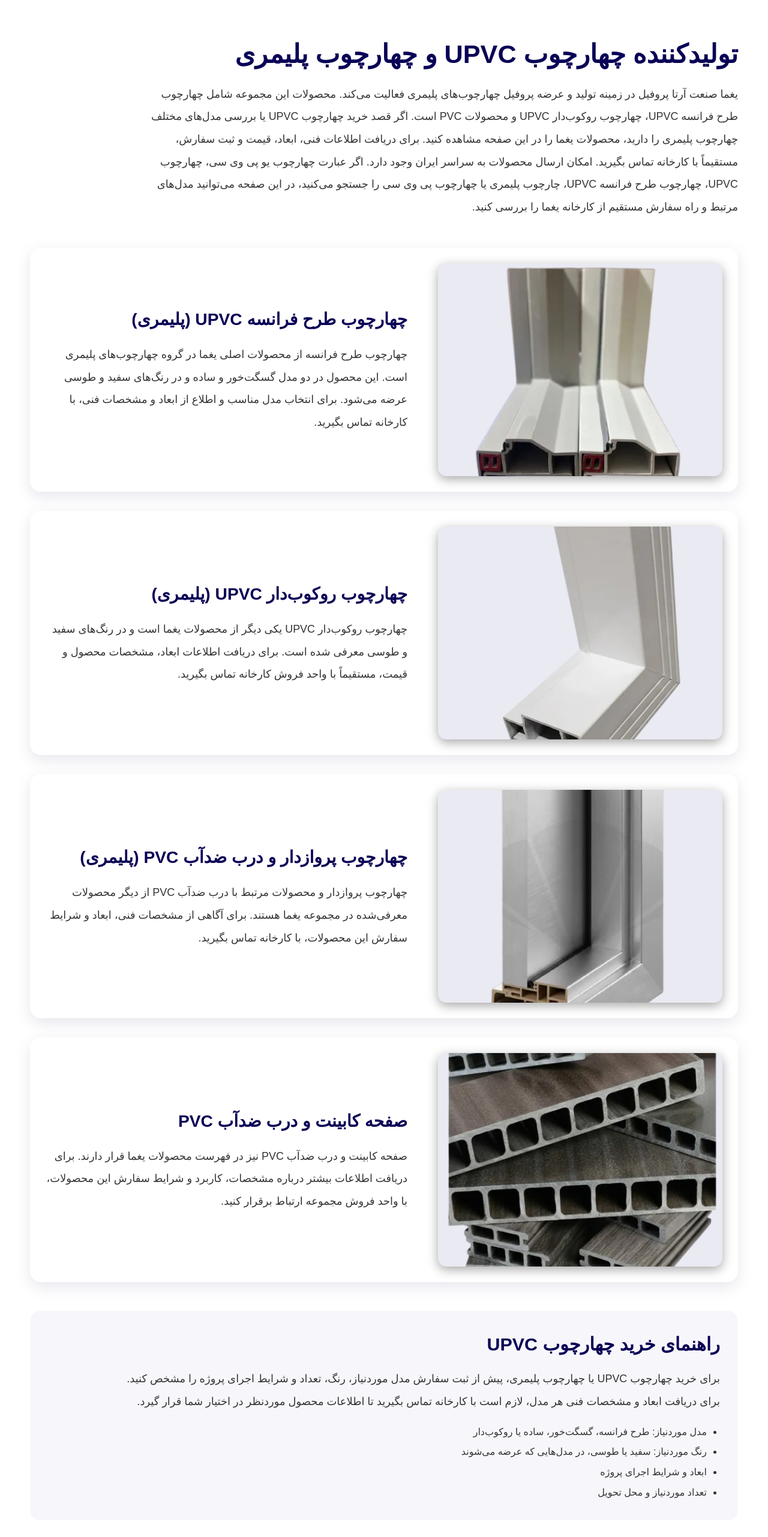
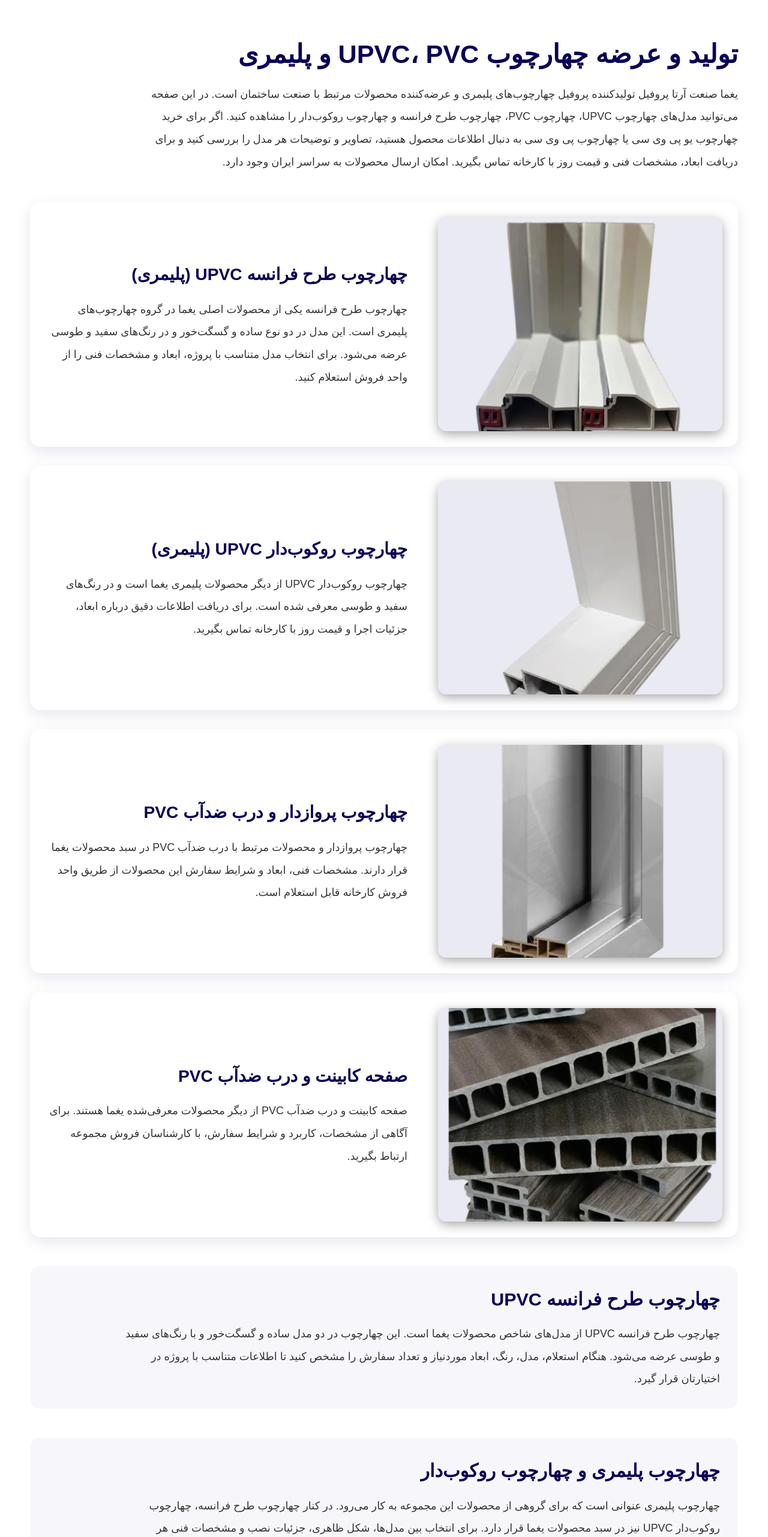
Before and after one commit to Mohammadrezaaofficial/Yaghma, a React (Vite) app: page /products in a window 1280 px wide. Shown: the part 234-2797 px from the top of the page at 60% size. Built offline with nearby package versions, Linux system fonts and the light colour scheme.

Commit message:
SEO: improve product page content and keyword coverage

```diff
--- a/src/pages/products.jsx
+++ b/src/pages/products.jsx
@@ -11,31 +11,31 @@ const products = [
     name: "چهارچوب طرح فرانسه UPVC (پلیمری)",
     image: product1,
     description:
-      "چهارچوب طرح فرانسه از محصولات اصلی یغما در گروه چهارچوب‌های پلیمری است. این محصول در دو مدل گسگت‌خور و ساده و در رنگ‌های سفید و طوسی عرضه می‌شود. برای انتخاب مدل مناسب و اطلاع از ابعاد و مشخصات فنی، با کارخانه تماس بگیرید.",
-    alt: "چهارچوب طرح فرانسه UPVC یغما در مدل‌های ساده و گسگت‌خور",
+      "چهارچوب طرح فرانسه یکی از محصولات اصلی یغما در گروه چهارچوب‌های پلیمری است. این مدل در دو نوع ساده و گسگت‌خور و در رنگ‌های سفید و طوسی عرضه می‌شود. برای انتخاب مدل متناسب با پروژه، ابعاد و مشخصات فنی را از واحد فروش استعلام کنید.",
+    alt: "تصویر چهارچوب طرح فرانسه UPVC یغما در مدل‌های ساده و گسگت‌خور",
   },
   {
     id: 2,
     name: "چهارچوب روکوب‌دار UPVC (پلیمری)",
     image: product2,
     description:
-      "چهارچوب روکوب‌دار UPVC یکی دیگر از محصولات یغما است و در رنگ‌های سفید و طوسی معرفی شده است. برای دریافت اطلاعات ابعاد، مشخصات محصول و قیمت، مستقیماً با واحد فروش کارخانه تماس بگیرید.",
-    alt: "چهارچوب روکوب‌دار UPVC یغما",
+      "چهارچوب روکوب‌دار UPVC از دیگر محصولات پلیمری یغما است و در رنگ‌های سفید و طوسی معرفی شده است. برای دریافت اطلاعات دقیق درباره ابعاد، جزئیات اجرا و قیمت روز با کارخانه تماس بگیرید.",
+    alt: "چهارچوب روکوب‌دار UPVC تولید یغما",
   },
   {
     id: 3,
-    name: "چهارچوب پروازدار و درب ضدآب PVC (پلیمری)",
+    name: "چهارچوب پروازدار و درب ضدآب PVC",
     image: product3,
     description:
-      "چهارچوب پروازدار و محصولات مرتبط با درب ضدآب PVC از دیگر محصولات معرفی‌شده در مجموعه یغما هستند. برای آگاهی از مشخصات فنی، ابعاد و شرایط سفارش این محصولات، با کارخانه تماس بگیرید.",
-    alt: "چهارچوب پروازدار و محصول PVC یغما",
+      "چهارچوب پروازدار و محصولات مرتبط با درب ضدآب PVC در سبد محصولات یغما قرار دارند. مشخصات فنی، ابعاد و شرایط سفارش این محصولات از طریق واحد فروش کارخانه قابل استعلام است.",
+    alt: "چهارچوب پروازدار و محصول درب ضدآب PVC یغما",
   },
   {
     id: 4,
     name: "صفحه کابینت و درب ضدآب PVC",
     image: product4,
     description:
-      "صفحه کابینت و درب ضدآب PVC نیز در فهرست محصولات یغما قرار دارند. برای دریافت اطلاعات بیشتر درباره مشخصات، کاربرد و شرایط سفارش این محصولات، با واحد فروش مجموعه ارتباط برقرار کنید.",
+      "صفحه کابینت و درب ضدآب PVC از دیگر محصولات معرفی‌شده یغما هستند. برای آگاهی از مشخصات، کاربرد و شرایط سفارش، با کارشناسان فروش مجموعه ارتباط بگیرید.",
     alt: "صفحه کابینت و درب ضدآب PVC یغما",
   },
 ];
@@ -44,57 +44,54 @@ const faqs = [
   {
     question: "چهارچوب UPVC یغما در چه مدل‌هایی عرضه می‌شود؟",
     answer:
-      "چهارچوب طرح فرانسه در مدل‌های گسگت‌خور و ساده معرفی شده است. چهارچوب روکوب‌دار UPVC نیز از محصولات مجموعه یغما است.",
+      "در سبد محصولات یغما، چهارچوب طرح فرانسه در مدل‌های ساده و گسگت‌خور و همچنین چهارچوب روکوب‌دار معرفی شده است.",
   },
   {
     question: "چهارچوب طرح فرانسه چه رنگ‌هایی دارد؟",
     answer:
-      "رنگ‌های معرفی‌شده برای چهارچوب طرح فرانسه یغما سفید و طوسی هستند. برای اطلاع از موجودی هر رنگ با کارخانه تماس بگیرید.",
+      "رنگ‌های معرفی‌شده برای چهارچوب طرح فرانسه یغما سفید و طوسی هستند. برای اطلاع از موجودی و شرایط سفارش هر رنگ با کارخانه تماس بگیرید.",
   },
   {
     question: "قیمت چهارچوب UPVC چقدر است؟",
     answer:
-      "قیمت به مدل محصول و مقدار سفارش بستگی دارد. برای دریافت قیمت روز، مستقیماً با کارخانه یغما تماس بگیرید.",
+      "برای اعلام قیمت روز باید مدل محصول و مقدار سفارش مشخص باشد. قیمت و شرایط سفارش را می‌توانید مستقیماً از واحد فروش یغما استعلام کنید.",
   },
   {
     question: "ابعاد و مشخصات فنی چهارچوب‌ها را از کجا دریافت کنیم؟",
     answer:
-      "برای دریافت اطلاعات ابعاد و مشخصات فنی هر مدل، با کارخانه تماس بگیرید و محصول موردنظر خود را اعلام کنید.",
+      "برای دریافت ابعاد و مشخصات فنی هر مدل، نام محصول موردنظر و نیاز پروژه خود را با واحد فروش کارخانه در میان بگذارید.",
   },
   {
-    question: "چه تفاوتی بین چهارچوب UPVC و چهارچوب پی وی سی وجود دارد؟",
+    question: "چه تفاوتی بین چهارچوب UPVC و چهارچوب PVC وجود دارد؟",
     answer:
-      "برای انتخاب چهارچوب UPVC یا چهارچوب پی وی سی، مدل و مشخصات موردنیاز پروژه را با کارخانه یغما بررسی کنید؛ اطلاعات فنی هر محصول از طریق تماس مستقیم قابل استعلام است.",
+      "برای مقایسه دقیق باید مشخصات فنی و ساختار همان مدل بررسی شود. پیش از سفارش، مشخصات محصول موردنظر را از کارخانه یغما دریافت کنید.",
   },
   {
     question: "چگونه از یغما سفارش بدهیم؟",
     answer:
-      "ثبت سفارش از طریق تماس مستقیم با کارخانه انجام می‌شود. برای هماهنگی سفارش با شماره ۰۹۱۴۵۷۶۶۵۰۳ تماس بگیرید.",
+      "برای ثبت سفارش، مدل، رنگ و تعداد موردنیاز را اعلام کنید. برای هماهنگی با کارخانه با شماره ۰۹۱۴۵۷۶۶۵۰۳ تماس بگیرید.",
   },
   {
-    question: "آیا یغما به شهرهای مختلف ایران ارسال دارد؟",
+    question: "آیا محصولات یغما به شهرهای مختلف ایران ارسال می‌شوند؟",
     answer:
-      "بله، امکان ارسال محصولات یغما به سراسر ایران وجود دارد. برای هماهنگی جزئیات ارسال و سفارش با کارخانه تماس بگیرید.",
+      "امکان ارسال محصولات یغما به سراسر ایران وجود دارد. جزئیات حمل و تحویل را هنگام ثبت سفارش با کارخانه هماهنگ کنید.",
   },
 ];
 
 function Products() {
   return (
-    <section className="products-page-section" dir="rtl">
+    <main className="products-page-section" dir="rtl">
       <div className="products-container">
         <header className="products-intro">
-          <h1>تولیدکننده چهارچوب UPVC و چهارچوب پلیمری</h1>
+          <h1>تولید و عرضه چهارچوب UPVC، PVC و پلیمری</h1>
           <p>
-            یغما صنعت آرتا پروفیل در زمینه تولید و عرضه پروفیل چهارچوب‌های پلیمری
-            فعالیت می‌کند. محصولات این مجموعه شامل چهارچوب طرح فرانسه UPVC،
-            چهارچوب روکوب‌دار UPVC و محصولات PVC است. اگر قصد خرید چهارچوب UPVC
-            یا بررسی مدل‌های مختلف چهارچوب پلیمری را دارید، محصولات یغما را در
-            این صفحه مشاهده کنید. برای دریافت اطلاعات فنی، ابعاد، قیمت و ثبت
-            سفارش، مستقیماً با کارخانه تماس بگیرید. امکان ارسال محصولات به
-            سراسر ایران وجود دارد. اگر عبارت چهارچوب یو پی وی سی، چهارچوب UPVC،
-            چهارچوب طرح فرانسه UPVC، چارچوب پلیمری یا چهارچوب پی وی سی را جستجو
-            می‌کنید، در این صفحه می‌توانید مدل‌های مرتبط و راه سفارش مستقیم از
-            کارخانه یغما را بررسی کنید.
+            یغما صنعت آرتا پروفیل تولیدکننده پروفیل چهارچوب‌های پلیمری و عرضه‌کننده
+            محصولات مرتبط با صنعت ساختمان است. در این صفحه می‌توانید مدل‌های
+            چهارچوب UPVC، چهارچوب PVC، چهارچوب طرح فرانسه و چهارچوب روکوب‌دار را
+            مشاهده کنید. اگر برای خرید چهارچوب یو پی وی سی یا چهارچوب پی وی سی
+            به دنبال اطلاعات محصول هستید، تصاویر و توضیحات هر مدل را بررسی کنید
+            و برای دریافت ابعاد، مشخصات فنی و قیمت روز با کارخانه تماس بگیرید.
+            امکان ارسال محصولات به سراسر ایران وجود دارد.
           </p>
         </header>
 
@@ -106,9 +103,9 @@ function Products() {
                   src={product.image}
                   alt={product.alt}
                   loading="lazy"
+                  decoding="async"
                 />
               </div>
-
               <div className="product-content">
                 <h2>{product.name}</h2>
                 <p>{product.description}</p>
@@ -117,16 +114,46 @@ function Products() {
           ))}
         </div>
 
+        <section className="product-buying-guide" aria-labelledby="french-frame-title">
+          <h2 id="french-frame-title">چهارچوب طرح فرانسه UPVC</h2>
+          <p>
+            چهارچوب طرح فرانسه UPVC از مدل‌های شاخص محصولات یغما است. این چهارچوب
+            در دو مدل ساده و گسگت‌خور و با رنگ‌های سفید و طوسی عرضه می‌شود.
+            هنگام استعلام، مدل، رنگ، ابعاد موردنیاز و تعداد سفارش را مشخص کنید
+            تا اطلاعات متناسب با پروژه در اختیارتان قرار گیرد.
+          </p>
+        </section>
+
+        <section className="product-buying-guide" aria-labelledby="polymer-frame-title">
+          <h2 id="polymer-frame-title">چهارچوب پلیمری و چهارچوب روکوب‌دار</h2>
+          <p>
+            چهارچوب پلیمری عنوانی است که برای گروهی از محصولات این مجموعه به کار
+            می‌رود. در کنار چهارچوب طرح فرانسه، چهارچوب روکوب‌دار UPVC نیز در
+            سبد محصولات یغما قرار دارد. برای انتخاب بین مدل‌ها، شکل ظاهری،
+            جزئیات نصب و مشخصات فنی هر محصول را با واحد فروش بررسی کنید.
+          </p>
+        </section>
+
+        <section className="product-buying-guide" aria-labelledby="pvc-upvc-title">
+          <h2 id="pvc-upvc-title">انتخاب چهارچوب PVC یا UPVC</h2>
+          <p>
+            عبارت‌های چهارچوب PVC، چهارچوب پی وی سی و چهارچوب UPVC در جستجوی
+            محصولات این گروه استفاده می‌شوند. برای اینکه محصول متناسب با
+            کاربردتان را انتخاب کنید، صرفاً به نام عمومی محصول اکتفا نکنید و
+            مشخصات فنی همان مدل، ابعاد و شرایط سفارش را پیش از خرید از تولیدکننده
+            دریافت کنید.
+          </p>
+        </section>
+
         <section className="product-buying-guide" aria-labelledby="buying-guide-title">
           <h2 id="buying-guide-title">راهنمای خرید چهارچوب UPVC</h2>
           <p>
-            برای خرید چهارچوب UPVC یا چهارچوب پلیمری، پیش از ثبت سفارش مدل
-            موردنیاز، رنگ، تعداد و شرایط اجرای پروژه را مشخص کنید. برای دریافت
-            ابعاد و مشخصات فنی هر مدل، لازم است با کارخانه تماس بگیرید تا
-            اطلاعات محصول موردنظر در اختیار شما قرار گیرد.
+            پیش از ثبت سفارش، مدل موردنیاز، رنگ، تعداد و شرایط اجرای پروژه را
+            مشخص کنید. کارشناسان یغما می‌توانند اطلاعات موجود درباره مدل انتخابی
+            را در اختیار شما قرار دهند.
           </p>
           <ul>
-            <li>مدل موردنیاز: طرح فرانسه، گسگت‌خور، ساده یا روکوب‌دار</li>
+            <li>مدل موردنیاز: طرح فرانسه ساده، گسگت‌خور یا روکوب‌دار</li>
             <li>رنگ موردنیاز: سفید یا طوسی، در مدل‌هایی که عرضه می‌شوند</li>
             <li>ابعاد و شرایط اجرای پروژه</li>
             <li>تعداد موردنیاز و محل تحویل</li>
@@ -134,21 +161,20 @@ function Products() {
         </section>
 
         <section className="product-buying-guide" aria-labelledby="price-title">
-          <h2 id="price-title">قیمت چهارچوب UPVC چگونه مشخص می‌شود؟</h2>
+          <h2 id="price-title">قیمت چهارچوب UPVC و نحوه استعلام</h2>
           <p>
-            قیمت چهارچوب UPVC به مدل انتخابی، مشخصات محصول و مقدار سفارش بستگی
-            دارد. برای دریافت قیمت روز چهارچوب طرح فرانسه، چهارچوب روکوب‌دار و
-            سایر محصولات یغما، با کارخانه تماس مستقیم بگیرید.
+            برای اعلام قیمت چهارچوب UPVC، مدل انتخابی و مقدار سفارش باید مشخص
+            باشد. جهت دریافت قیمت روز چهارچوب طرح فرانسه، چهارچوب روکوب‌دار و
+            سایر محصولات، مستقیماً با واحد فروش کارخانه تماس بگیرید.
           </p>
         </section>
 
         <section className="product-order-cta" aria-labelledby="order-title">
-          <h2 id="order-title">سفارش و ارسال محصولات یغما به سراسر ایران</h2>
+          <h2 id="order-title">سفارش چهارچوب و ارسال به سراسر ایران</h2>
           <p>
-            برای ثبت سفارش، مدل، رنگ و تعداد موردنیاز خود را اعلام کنید.
-            کارشناسان مجموعه اطلاعات مربوط به مشخصات فنی، ابعاد و قیمت را در
-            اختیار شما قرار می‌دهند. امکان ارسال محصولات یغما به سراسر ایران
-            وجود دارد.
+            برای ثبت سفارش، مدل، رنگ و تعداد موردنیاز خود را اعلام کنید. اطلاعات
+            مربوط به مشخصات فنی، ابعاد، قیمت و هماهنگی ارسال از طریق کارخانه
+            ارائه می‌شود.
           </p>
           <a className="product-call-link" href="tel:+989145766503">
             تماس مستقیم با کارخانه: ۰۹۱۴۵۷۶۶۵۰۳
@@ -156,7 +182,7 @@ function Products() {
         </section>
 
         <section className="products-faq" aria-labelledby="products-faq-title">
-          <h2 id="products-faq-title">سوالات متداول درباره چهارچوب UPVC</h2>
+          <h2 id="products-faq-title">سؤالات متداول درباره چهارچوب UPVC و PVC</h2>
           {faqs.map((faq) => (
             <article className="products-faq-item" key={faq.question}>
               <h3>{faq.question}</h3>
@@ -165,7 +191,7 @@ function Products() {
           ))}
         </section>
       </div>
-    </section>
+    </main>
   );
 }
 
```
